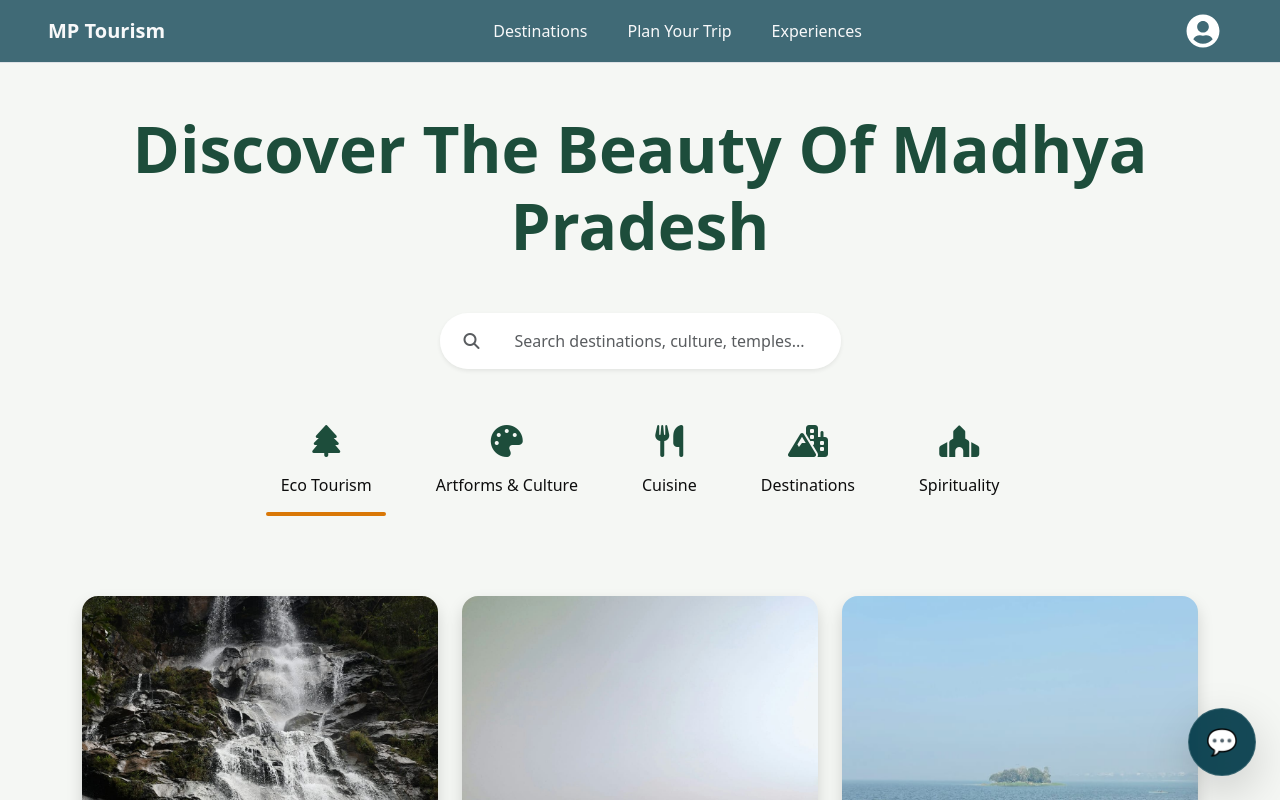
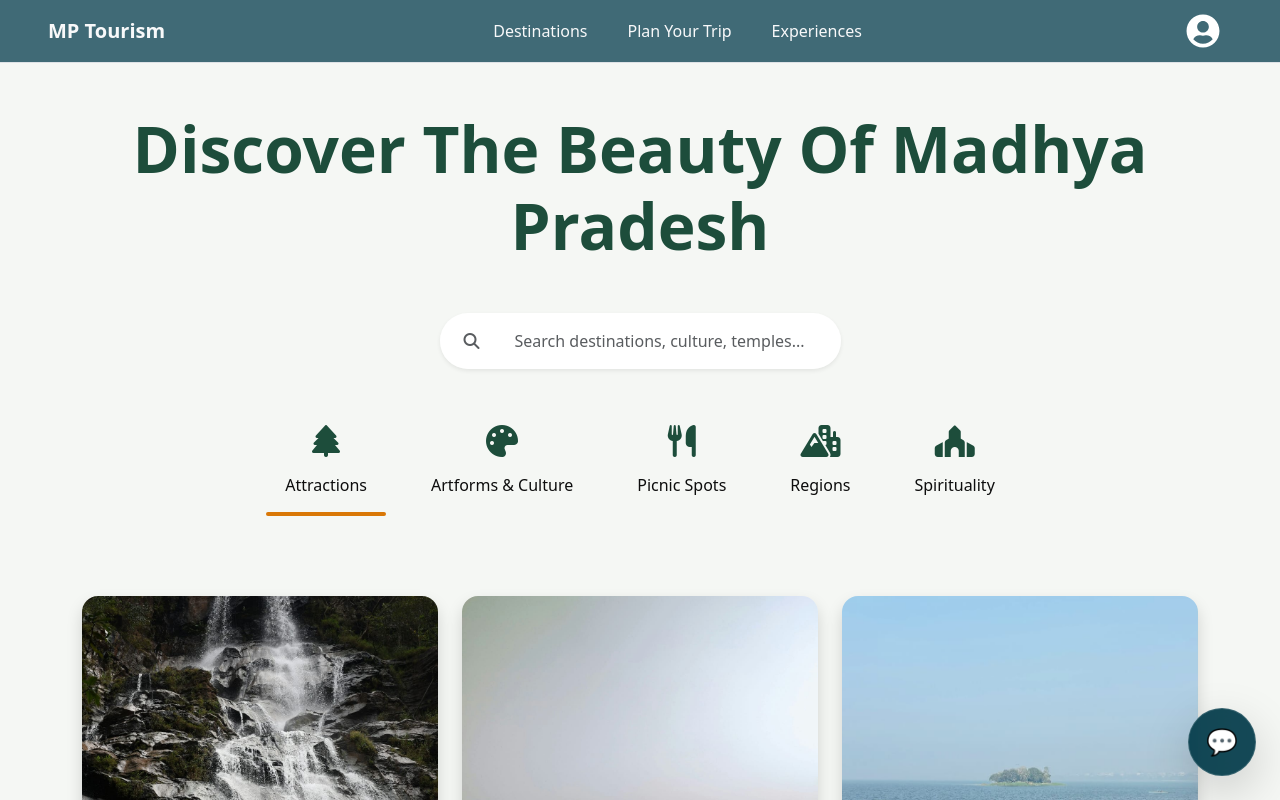
Before and after one commit to mansichopade1208/Minor-Project, a React (Vite) app in the folder frontend/: page /destination in a window 1280 px wide. Shown: the top 800 px of the page. Built offline with nearby package versions, Linux system fonts and the light colour scheme.

Commit message:
Destination CATEGORY

```diff
--- a/frontend/src/placespage/Destination.jsx
+++ b/frontend/src/placespage/Destination.jsx
@@ -14,7 +14,7 @@ function Destination() {
     {
       key: "attractions",
       icon: "fa-solid fa-tree",
-      label: "Eco Tourism",
+      label: "Attractions",
     },
     {
       key: "artCulture",
@@ -24,12 +24,12 @@ function Destination() {
     {
       key: "picnicSpots",
       icon: "fa-solid fa-utensils",
-      label: "Cuisine",
+      label: "Picnic Spots",
     },
     {
       key: "regions",
       icon: "fa-solid fa-mountain-city",
-      label: "Destinations",
+      label: "Regions",
     },
     {
       key: "spirituality",
```
